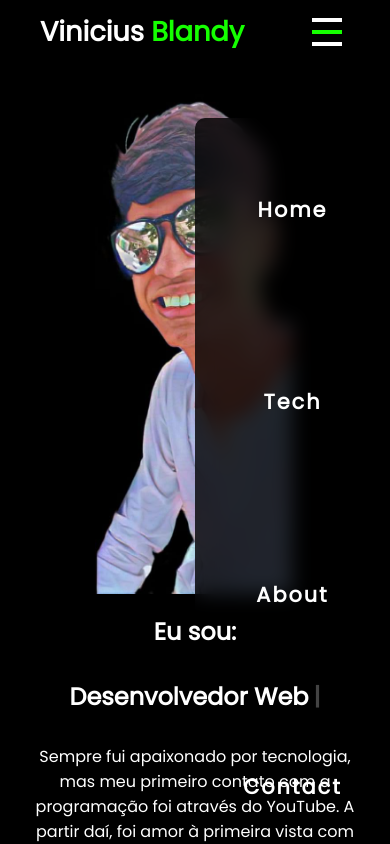
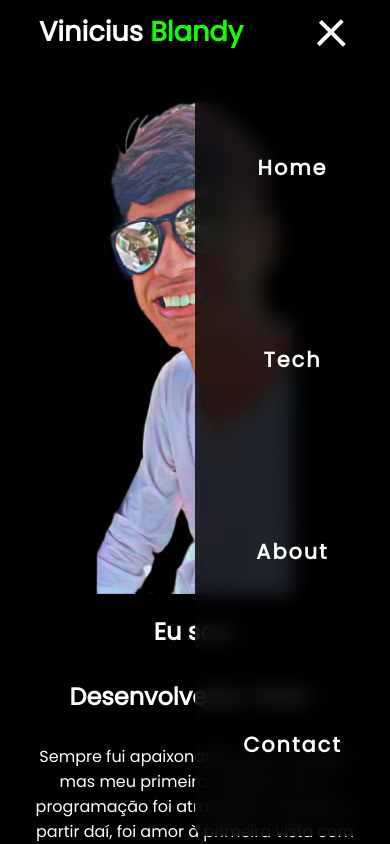
Before and after one commit to ecblandy/potfolio_vinicius, a website: page index.html in a window 390 px wide. Both pictures are taken after a click on the element 327 px from the left and 32 px from the top of the page. Shown: the top 844 px of the page. Drawn offline with Linux system fonts and the light colour scheme; files that its build step writes are made by us from their sources.

Commit message:
Atualizando animação

```diff
--- a/src/scripts/main.js
+++ b/src/scripts/main.js
@@ -6,7 +6,8 @@ const list = document.querySelectorAll('.navbar__list__item') // Li dentro do ul
 // Quando o menu for clicado
 hamburger.addEventListener('click', (e) => {
     const target = e.target
-    target ? menu.classList.toggle('menu--active') : ''
+    hamburger.classList.toggle('active')
+    target ? menu.classList.toggle('active') : ''
     list.forEach((item, index) => {
         item.style.animation ? item.style.animation = '' : item.style.animation = `fadeMenu 0.5s ease-in forwards ${index / 7 + 0.3}s`
     })
@@ -15,7 +16,7 @@ hamburger.addEventListener('click', (e) => {
 // Verifica o scroll para esconder o menu e animação
 document.addEventListener('scroll', () => {
     if (window.scrollY >= 576) {
-        menu.classList.remove('menu--active')
+        menu.classList.remove('active')
         list.forEach(item =>{
             item.style.animation = ''
         })
--- a/src/styles/_header.scss
+++ b/src/styles/_header.scss
@@ -1,7 +1,8 @@
 @use 'variaveis';
 
+
 .navbar {
-    background-color: black;
+    background-color: rgb(0, 0, 0);
     display: flex;
     justify-content: space-around;
     align-items: center;
@@ -21,10 +22,26 @@
         @media (max-width: 700px){
             display: block;
         }
+
+        &.active {
+            .line1 {
+                transform: rotate(-45deg) translate(-6px, 12px);
+            }
+
+            .line2{
+                opacity: 0;
+            }
+
+            .line3 {
+                transform: rotate(45deg) translate(-3px, -12px);
+            }
+        }
+
         div {
             margin: 8px;
             height: 4px;
-            width: 30px;
+            width: 34px;
+            transition: transform .4s ease-in-out;
         }
 
         .line1 {
@@ -45,18 +62,18 @@
         gap: 10px;
         @media (max-width: 700px){
             position: absolute;
-            top: 14vh;
+            top: 9vh;
             right: 0;
+            height: 90vh;
+            width: 50vw;
             background-color: rgba(0, 0, 0, 0.8);
             backdrop-filter: blur(10px);
-            height: 90vh;
-            width: 50vw;
             justify-content: space-around;
             align-items: center;
             flex-direction: column;
             border-radius: 10px 0 0 10px;
-            transform: translateX(100%);
-
+            display: none;
+            z-index: 1;
         }
         li {
             @media (max-width: 700px){
@@ -89,9 +106,11 @@
     }
 }
 
-.menu--active {
-    transform: translateX(0);
+
+.navbar__list.active{
+    display: flex;
 }
+
 
 @keyframes fadeMenu {
     from {
--- a/src/styles/_home.scss
+++ b/src/styles/_home.scss
@@ -5,7 +5,7 @@
     justify-content: center;
     gap: 20px;
     color: variaveis.$corSecundaria;
-    background-color: black;
+    background-color: rgb(0, 0, 0);
     @media (max-width: 700px){
         flex-direction: column;
         align-items: center;
--- a/src/styles/_reset.scss
+++ b/src/styles/_reset.scss
@@ -8,7 +8,3 @@
     list-style: none;
     font-family: 'Poppins', sans-serif;
 }
-
-body {
-    overflow-x: hidden;
-}
```
Also changed, not shown: public/css/main.min.css, public/script/main.min.js.
